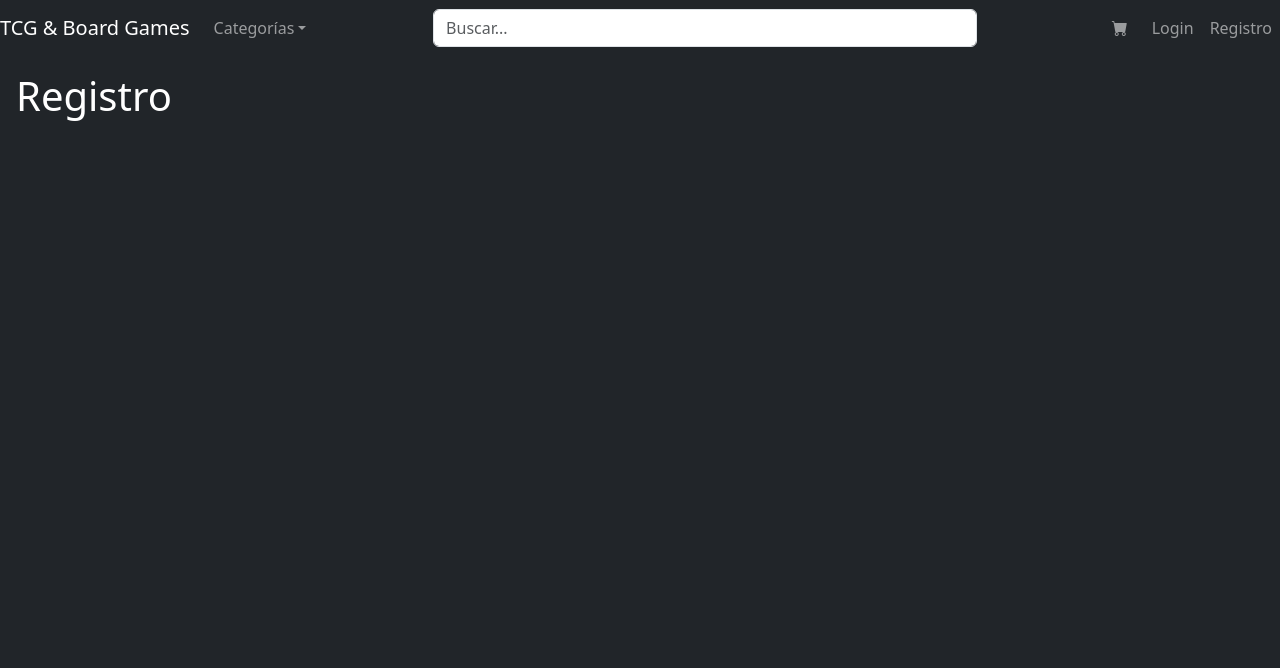
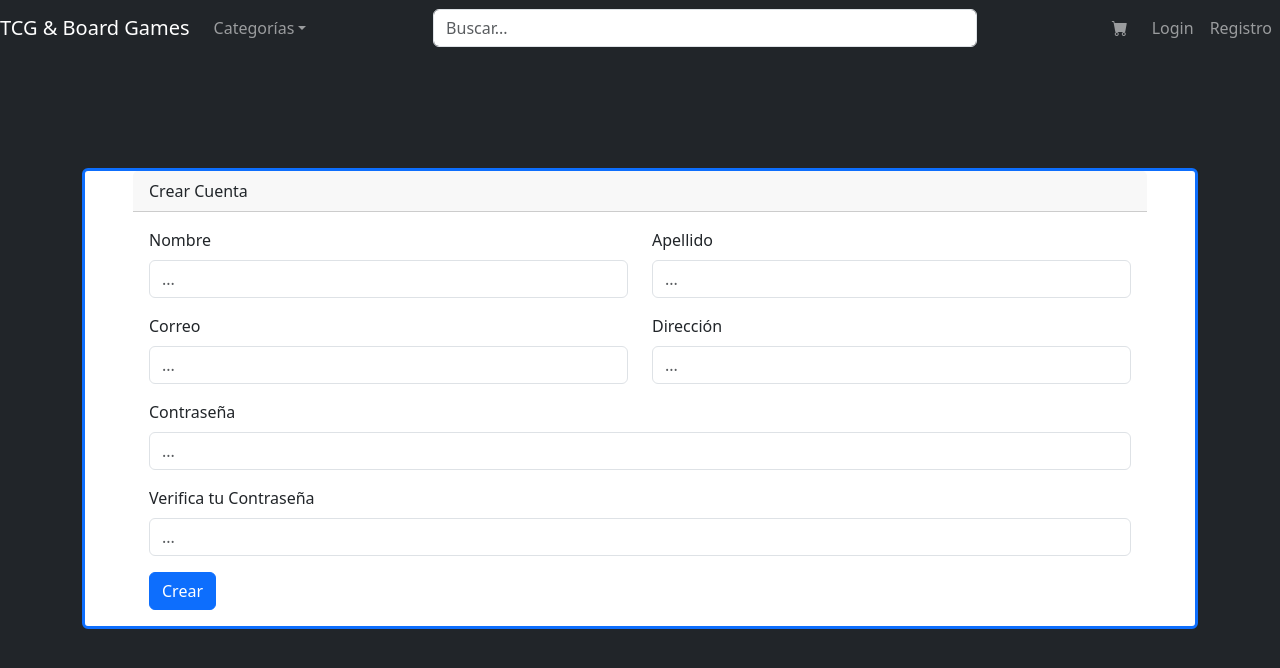
Before and after one commit to Cristobal-Quezada-N/DBD-DEBEDE_01-2025, a React (Vite) app in the folder frontend/: page /registro in a window 1280 px wide. Shown: the top 668 px of the page. Built offline with nearby package versions, Linux system fonts and the light colour scheme.

Commit message:
feat(registro): Implementar formulario de Registro
Implementar la estructura de un formulario de registro de cuenta.

```diff
--- a/frontend/src/pages/RegistroPage.jsx
+++ b/frontend/src/pages/RegistroPage.jsx
@@ -1,8 +1,51 @@
 import React from 'react'
+import { Container, Card, Form, Row, Col, Button } from 'react-bootstrap'
 
 function RegistroPage() {
     return (
-        <h1>Registro</h1>
+        <Container className='d-flex flex-grow-1 justify-content-center align-items-start mt-5 pt-5'>
+            <Card className='flex-grow-1 px-5 border-3' border='primary'>
+                <Card.Header>Crear Cuenta</Card.Header>
+                <Card.Body>
+                    <Form>
+                        <Row md={2}>
+                            <Form.Group controlId='formName' className='mb-3'>
+                                <Form.Label>Nombre</Form.Label>
+                                <Form.Control type='text' placeholder='...' required/>
+                                <Form.Control.Feedback type='invalid'>
+                                                                        Ingresa
+                                </Form.Control.Feedback>
+                            </Form.Group>
+                            <Form.Group controlId='formLastname' className='mb-3'>
+                                <Form.Label>Apellido</Form.Label>
+                                <Form.Control type='text' placeholder='...' required/>
+                            </Form.Group>
+                        </Row>
+                        <Row md={2}>
+                            <Form.Group controlId='formEmail' className='mb-3'>
+                                <Form.Label>Correo</Form.Label>
+                                <Form.Control type='email' placeholder='...' required/>
+                            </Form.Group>
+                            <Form.Group controlId='formLocation' className='mb-3'>
+                                <Form.Label>Dirección</Form.Label>
+                                <Form.Control type='text' placeholder='...' required/>
+                            </Form.Group>
+                        </Row>
+                        <Col>
+                            <Form.Group controlId='formPassword' className='mb-3'>
+                                <Form.Label>Contraseña</Form.Label>
+                                <Form.Control type='password' placeholder='...' required minLength={8}/>
+                            </Form.Group>
+                            <Form.Group controlId='formCheckPassword' className='mb-3'>
+                                <Form.Label>Verifica tu Contraseña</Form.Label>
+                                <Form.Control type='password' placeholder='...' required minLength={8}/>
+                            </Form.Group>
+                        </Col>
+                        <Button type='submit'>Crear</Button>
+                    </Form>
+                </Card.Body>
+            </Card>
+        </Container>
     )
 }
 
```
